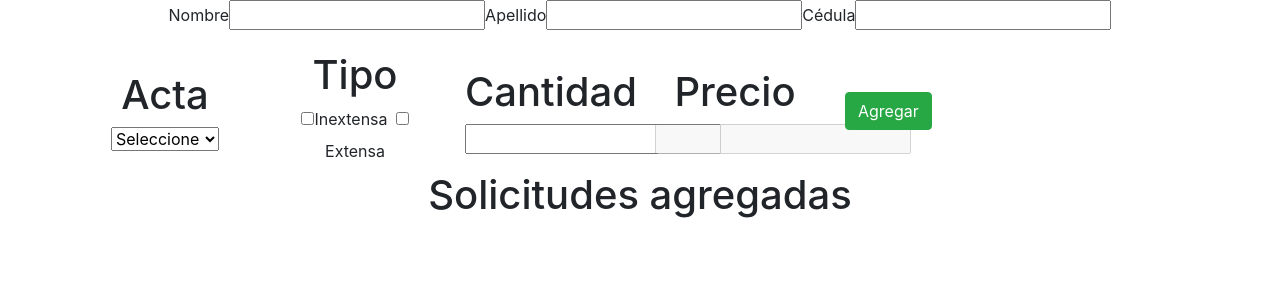
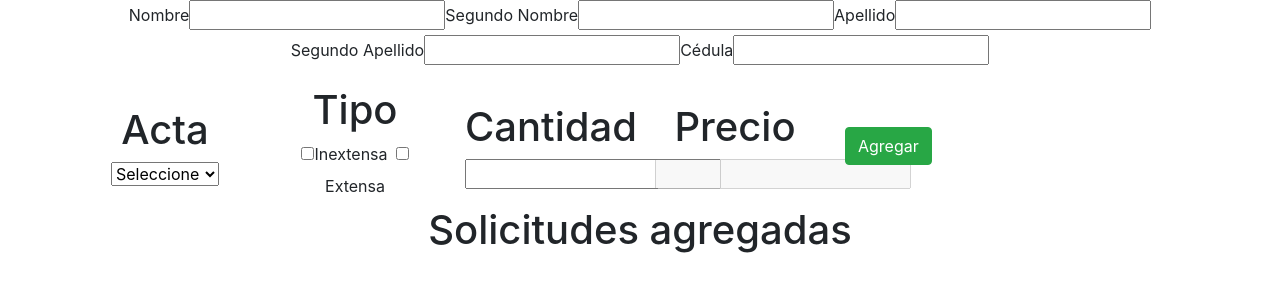
Before and after one commit to rajcespedes/diligencias, a React (Create React App) app: page / in a window 1280 px wide. Shown: the top 300 px of the page. Built offline with nearby package versions, Linux system fonts and the light colour scheme.

Commit message:
Handling props an adding a form component

```diff
--- a/src/formInfoView.js
+++ b/src/formInfoView.js
@@ -1,2 +1,26 @@
-import { React, Component } from 'react';
+import React from 'react';
 import { BrowserRouter as Router, Route } from 'react-dom';
+
+ function FormInfo(props)  {
+     console.log(props);
+      return(
+            <div>
+                <div className="row">
+                    <div className="col-2">
+                        <h3>{props.datos.nombre}</h3>
+                        <h3>{props.datos.apellido}</h3>
+                    </div>
+                    <div className="col-2">
+                        <h3>{props.datos.segundoNombre}</h3>
+                        <h3>{props.datos.segundoApellido}</h3>
+                    </div>
+                    <div className="col-2 d-flex align-items-center">
+                        <h3>{props.datos.cedula}</h3>
+                    </div>
+                </div>
+            </div>
+        );
+
+    }
+
+    export default FormInfo;
--- a/src/home.js
+++ b/src/home.js
@@ -2,6 +2,7 @@ import React from 'react';
 import { Component } from 'react';
 import { BrowserRouter as Router, Route} from 'react-dom';
 import 'bootstrap/dist/css/bootstrap.min.css';
+import FormInfo from '../src/formInfoView';
 
 export default class Home extends Component {
 
@@ -12,10 +13,14 @@ export default class Home extends Component {
         this.onChangeLastName = this.onChangeLastName.bind(this);
         this.onChangeCedula = this.onChangeCedula.bind(this);
         this.onChangeActa = this.onChangeActa.bind(this);
+        this.onChangeSecondName = this.onChangeSecondName.bind(this);
+        this.onChangeSecondLastName = this.onChangeSecondLastName.bind(this);
 
         this.state = {
             name: '',
+            secondName: '',
             lastname: '',
+            secondLastname: '',
             cedula: '',
             acta: ''
         };
@@ -27,9 +32,21 @@ export default class Home extends Component {
         });
     }
 
+    onChangeSecondName(e){
+        this.setState({
+            secondName: e.target.value
+        });
+    }
+
     onChangeLastName(e) {
         this.setState({
             lastname: e.target.value
+        });
+    }
+
+    onChangeSecondLastName(e){
+        this.setState({
+            secondLastname: e.target.value
         });
     }
 
@@ -51,8 +68,12 @@ export default class Home extends Component {
                 <div className="form-group">
                     <label>Nombre</label>
                     <input type="text" onChange={this.onChangeName}></input>
+                    <label>Segundo Nombre</label>
+                    <input type="text" onChange={this.onChangeSecondName} />
                     <label>Apellido</label>
                     <input type="text" onChange={this.onChangeLastName}></input>
+                    <label>Segundo Apellido</label>
+                    <input type="text" onChange={this.onChangeSecondLastName} />
                     <label>Cédula</label>
                     <input type="text" onChange={this.onChangeCedula}></input>
                 </div>
@@ -64,7 +85,7 @@ export default class Home extends Component {
                             <option>Nacimiento</option>
                             <option>Matrimonio</option>
                             <option>Divorcio</option>
-                            <option>"Defunción</option>
+                            <option>Defunción</option>
                         </select>
                     </div>
                     <div className="col-2">
@@ -94,10 +115,13 @@ export default class Home extends Component {
                 </div>
                 <div>
                     <h1>Solicitudes agregadas</h1>
-                    <p >{this.state.name}</p>
-                    <p >{this.state.lastname}</p>
-                    <p >{this.state.cedula}</p>
-                    <p >{this.state.acta}</p>
+                    < FormInfo datos={ {
+                        nombre: this.state.name,
+                        segundoNombre: this.state.secondName,
+                        apellido: this.state.lastname,
+                        segundoApellido: this.state.secondLastname,
+                        cedula: this.state.cedula
+                     } }/>
                 </div>
             </div>
         )
```
